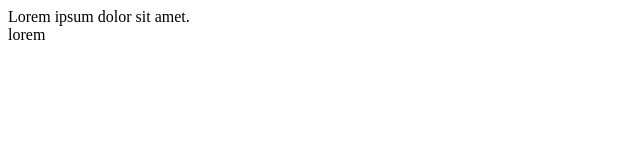
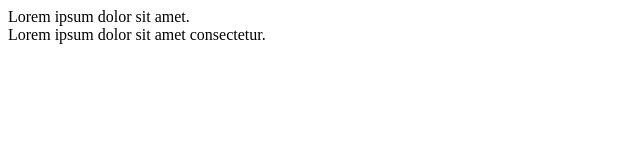
Before and after one commit to okaypavel/kalkulator, a plain HTML site: page index.html in a window 1280 px wide. Shown: the whole page, without its empty margins (0-640 px from the left). Drawn offline with Linux system fonts and the light colour scheme.

Commit message:
add div 4

```diff
--- a/index.html
+++ b/index.html
@@ -7,6 +7,6 @@
 </head>
 <body>
     <div>Lorem ipsum dolor sit amet.</div>
-    <div>lorem</div>
+    <div>Lorem ipsum dolor sit amet consectetur.</div>
 </body>
 </html>
```
